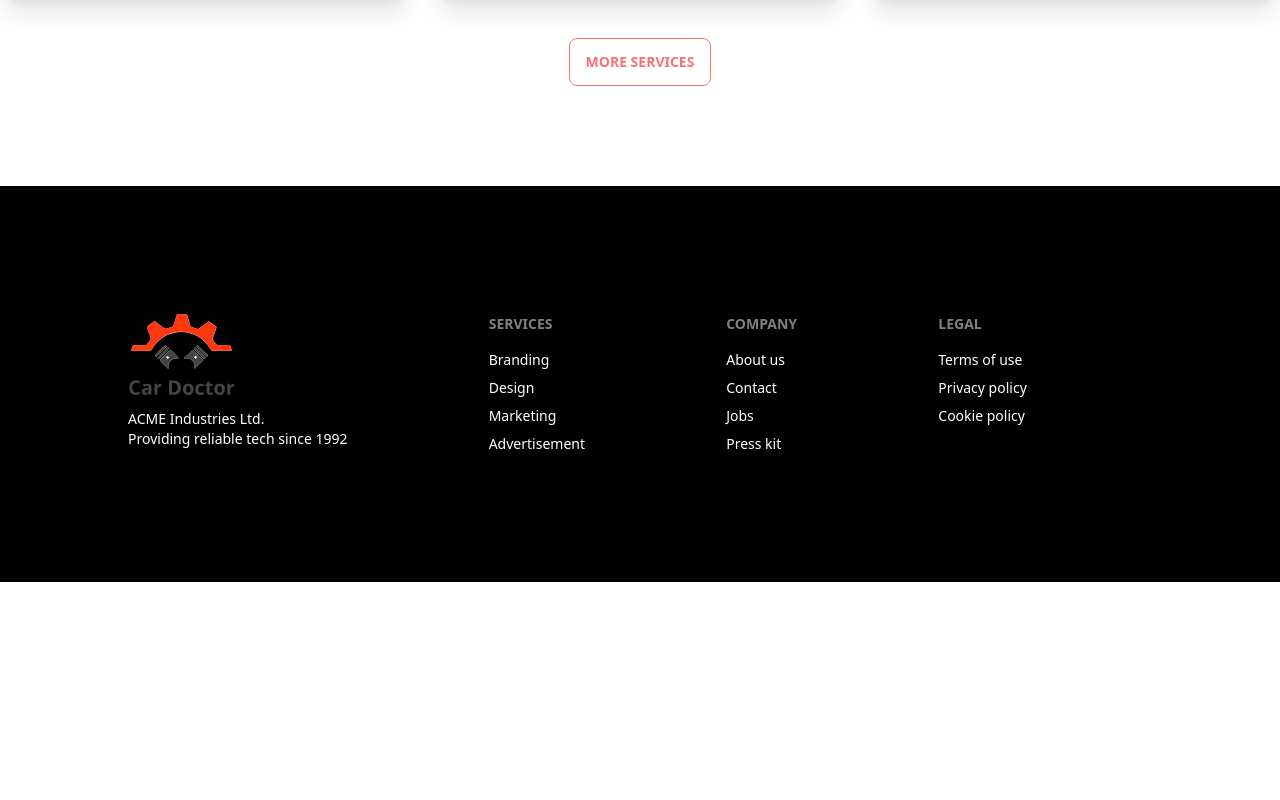
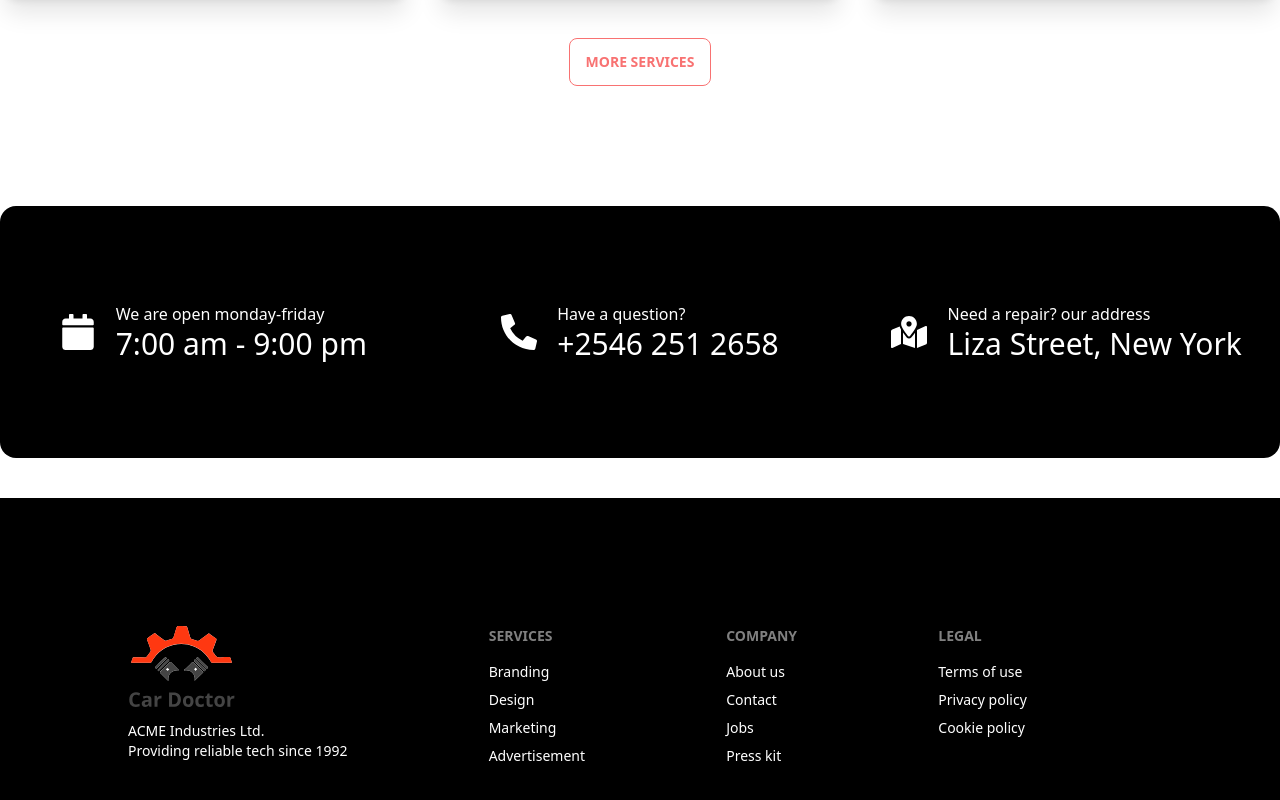
Before and after one commit to Mezan2002/genius_car_client_by_mezan, a React (Create React App) app: page / in a window 1280 px wide. Shown: the part 2638-3438 px from the top of the page. Before the commit the page ends 3220 px from the top, so only its background shows below. Built offline with nearby package versions, Linux system fonts and the light colour scheme; no server answers.

Commit message:
Product Data Added and Product card added

```diff
--- a/src/Pages/Home/Home/Home.js
+++ b/src/Pages/Home/Home/Home.js
@@ -1,6 +1,7 @@
 import React from "react";
 import About from "../About/About";
 import Banner from "../Banner/Banner";
+import Location from "../Location/Location";
 import Services from "../Services/Services";
 
 const Home = () => {
@@ -9,6 +10,7 @@ const Home = () => {
       <Banner></Banner>
       <About></About>
       <Services></Services>
+      <Location></Location>
     </div>
   );
 };
--- /dev/null
+++ b/src/Pages/Home/Location/Location.js
@@ -0,0 +1,36 @@
+import React from "react";
+import { FaCalendar, FaMapMarkedAlt, FaPhoneAlt } from "react-icons/fa";
+
+const Location = () => {
+  return (
+    <div>
+      <div className="card w-full bg-black text-white my-10">
+        <div className="flex items-center py-24 w-full mx-auto">
+          <div className="flex items-center justify-center w-4/12">
+            <FaCalendar className="text-4xl"></FaCalendar>
+            <div className="pl-5">
+              <p>We are open monday-friday</p>
+              <h3 className="text-3xl">7:00 am - 9:00 pm</h3>
+            </div>
+          </div>
+          <div className="flex items-center justify-center w-4/12">
+            <FaPhoneAlt className="text-4xl"></FaPhoneAlt>
+            <div className="pl-5">
+              <p>Have a question?</p>
+              <h3 className="text-3xl">+2546 251 2658</h3>
+            </div>
+          </div>
+          <div className="flex items-center justify-center w-4/12">
+            <FaMapMarkedAlt className="text-4xl"></FaMapMarkedAlt>
+            <div className="pl-5">
+              <p>Need a repair? our address</p>
+              <h3 className="text-3xl">Liza Street, New York</h3>
+            </div>
+          </div>
+        </div>
+      </div>
+    </div>
+  );
+};
+
+export default Location;
--- /dev/null
+++ b/src/Pages/Home/Products/Products.js
@@ -0,0 +1,19 @@
+import React from "react";
+
+const Products = () => {
+  return (
+    <div>
+      <p className="text-center text-orange-600 py-5">Popular Products</p>
+      <h2 className="text-3xl py-5 text-center font-semibold">
+        Browse Our Products
+      </h2>
+      <p className="py-5">
+        the majority have suffered alteration in some form, by injected humour,
+        or randomised <br />
+        words which don't look even slightly believable.
+      </p>
+    </div>
+  );
+};
+
+export default Products;
```
Also changed, not shown: public/products.json (added, +38 -0 lines).
